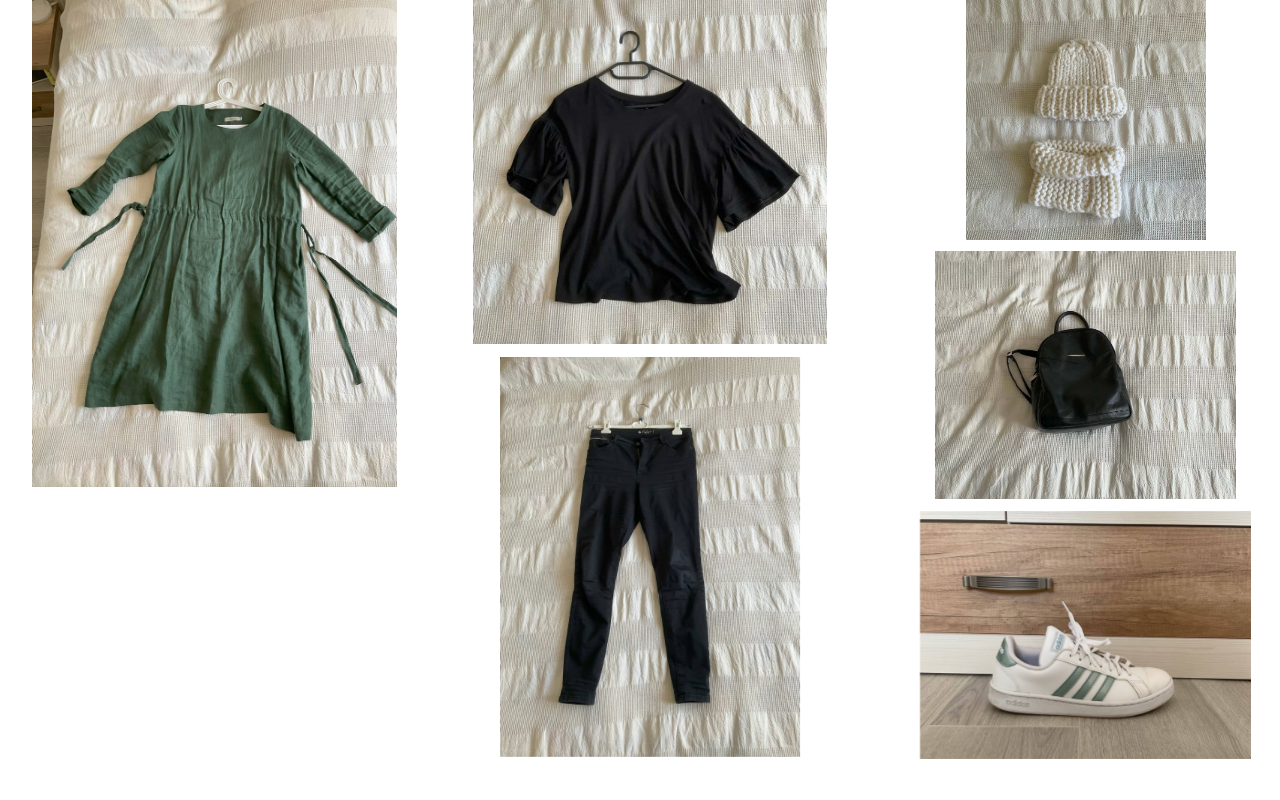
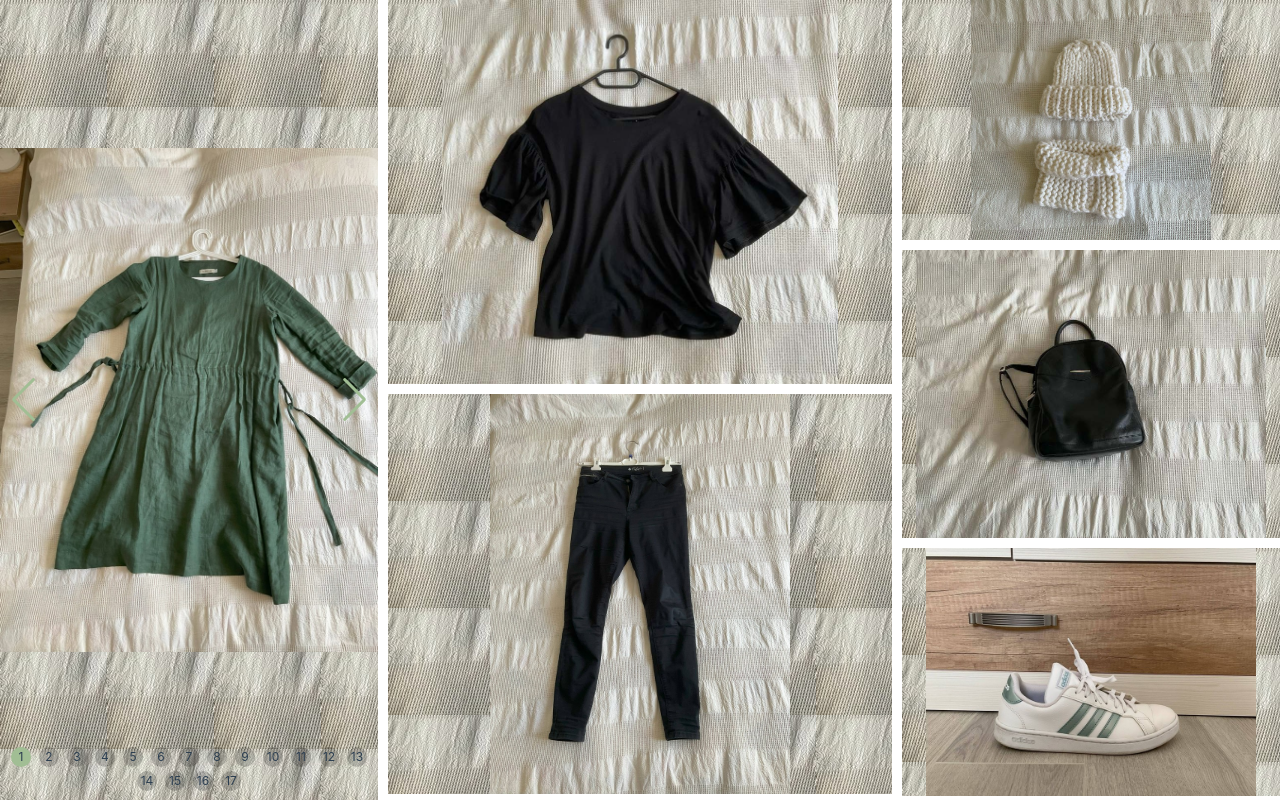
Before and after one commit to UlakhovichKate/wardrobe, a Vue app: page / in a window 1280 px wide. Built offline with nearby package versions, Linux system fonts and the light colour scheme.

Commit message:
any styles for layout

```diff
--- a/src/App.vue
+++ b/src/App.vue
@@ -134,9 +134,10 @@
 
 <style>
   .page {
+    width: calc(100vw - 20px);
     display: flex;
     box-sizing: border-box;
-    height: 95vh;
+    height: 100vh;
     gap: 10px;
   }
 
@@ -147,14 +148,14 @@
   .center {
     max-width: 40%;
     display: flex;
-    flex-wrap: wrap;
+    flex-direction: column;
     gap: 10px;
   }
 
   .right {
     max-width: 30%;
     display: flex;
-    flex-wrap: wrap;
+    flex-direction: column;
     gap: 10px;
   }
 
@@ -163,7 +164,7 @@
   }
 
   .coats {
-    height: 43vh;
+    height: 48vh;
   }
 
   .pants {
@@ -176,7 +177,7 @@
   }
 
   .bags {
-    height: 31vh;
+    height: 36vh;
   }
 
   .shoes {
--- a/src/assets/main.css
+++ b/src/assets/main.css
@@ -2,7 +2,7 @@
 
 #app {
   margin: 0 auto;
-  padding: 2rem;
+  padding: 0;
   font-weight: normal;
 }
 
@@ -23,8 +23,4 @@ a,
   body {
 
   }
-
-  #app {
-    padding: 0 2rem;
-  }
 }
--- a/src/components/Slider.vue
+++ b/src/components/Slider.vue
@@ -39,7 +39,11 @@ const modules = [Pagination, Navigation];
 }
 
 .swiper-slide {
+  display: flex;
+  justify-content: center;
+  align-items: center;
   text-align: center;
+  background: url("/public/cloth/bg-pattern.jpg") 0 0 repeat;
 }
 
 .swiper-slide img {
```
Also changed, not shown: public/cloth/bg-pattern.jpg (added).
